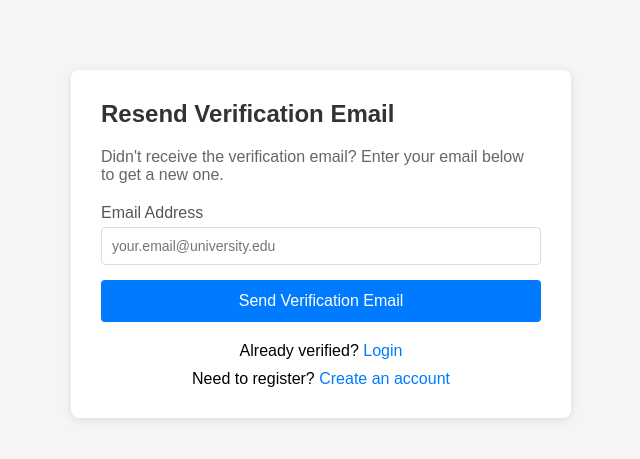
After one commit to gcivil-nyu-org/team5-wed-fall25, a Django app: page /accounts/resend-verification/ in a window 1280 px wide. The commit adds this page. Shown: the top 459 px of the page, without its empty margins (319-959 px from the left). Run offline with Django 5.2, Linux system fonts and the light colour scheme.

Commit message:
feature: resend verification link

```diff
--- a/accounts/templates/accounts/login.html
+++ b/accounts/templates/accounts/login.html
@@ -47,4 +47,8 @@
 <p class="text-center" style="margin-top: 20px;">
     Don't have an account? <a href="{% url 'register' %}">Register</a>
 </p>
+
+<p class="text-center" style="margin-top: 10px;">
+    Email not verified? <a href="{% url 'resend_verification' %}">Resend verification email</a>
+</p>
 {% endblock %}
--- a/accounts/templates/accounts/register.html
+++ b/accounts/templates/accounts/register.html
@@ -95,4 +95,7 @@
 <p class="text-center" style="margin-top: 20px;">
     Already have an account? <a href="{% url 'login' %}">Login</a>  <!-- Change # to {% url 'login' %} -->
 </p>
+<p class="text-center" style="margin-top: 10px;">
+    Need to resend verification? <a href="{% url 'resend_verification' %}">Click here</a>
+</p>
 {% endblock %}
--- /dev/null
+++ b/accounts/templates/accounts/resend_verification.html
@@ -0,0 +1,30 @@
+{% extends 'accounts/base.html' %}
+
+{% block title %}Resend Verification - CampusNest{% endblock %}
+
+{% block content %}
+<h2>Resend Verification Email</h2>
+<p style="margin-bottom: 20px; color: #666;">
+	Didn't receive the verification email? Enter your email below to get a new one.
+</p>
+
+<form method="post">
+	{% csrf_token %}
+
+	<div class="form-group">
+		<label for="email">Email Address</label>
+		<input type="email" name="email" id="email" required placeholder="your.email@university.edu"
+			value="{{ initial_email }}">
+	</div>
+
+	<button type="submit">Send Verification Email</button>
+</form>
+
+<p class="text-center" style="margin-top: 20px;">
+	Already verified? <a href="{% url 'login' %}">Login</a>
+</p>
+
+<p class="text-center" style="margin-top: 10px;">
+	Need to register? <a href="{% url 'register' %}">Create an account</a>
+</p>
+{% endblock %}
--- a/accounts/urls.py
+++ b/accounts/urls.py
@@ -8,9 +8,10 @@ def accounts_home(request):
     return redirect('login')
 
 urlpatterns = [
-    path('', accounts_home, name='accounts_home'),  # ✅ /accounts/ → /accounts/login/
+    path('', accounts_home, name='accounts_home'),
     path('register/', views.register, name='register'),
     path('verify-email/<uidb64>/<token>/', views.verify_email, name='verify_email'),
+    path('resend-verification/', views.resend_verification, name='resend_verification'),
     path('login/', views.user_login, name='login'),
     path('logout/', views.user_logout, name='logout'),
 ]
--- a/accounts/views.py
+++ b/accounts/views.py
@@ -1,6 +1,7 @@
 from django.shortcuts import render, redirect
 from django.contrib import messages
-from django.contrib.auth import login
+from django.contrib.auth import login, authenticate, logout
+from django.contrib.auth.forms import AuthenticationForm
 from django.contrib.sites.shortcuts import get_current_site
 from django.template.loader import render_to_string
 from django.utils.http import urlsafe_base64_encode, urlsafe_base64_decode
@@ -8,7 +9,6 @@ from django.utils.encoding import force_bytes, force_str
 from django.core.mail import send_mail
 from django.contrib.auth.tokens import default_token_generator
 from django.conf import settings
-from django.contrib.auth import logout
 
 from .forms import RegistrationForm
 from .models import User
@@ -63,11 +63,12 @@ def register(request):
             )
 
             messages.success(request, 'Registration successful! Please check your email to verify your account.')
-            return redirect('register')  # Redirect back to registration page with success message
+            return redirect('register')
     else:
         form = RegistrationForm()
 
     return render(request, 'accounts/register.html', {'form': form})
+
 
 def verify_email(request, uidb64, token):
     """
@@ -85,13 +86,11 @@ def verify_email(request, uidb64, token):
         user.is_verified = True
         user.save()
         messages.success(request, 'Email verified successfully! You can now log in.')
-        return redirect('login')  # We'll create this later
+        return redirect('login')
     else:
         messages.error(request, 'Verification link is invalid or has expired.')
-        return redirect('register')
+        return redirect('resend_verification')
 
-from django.contrib.auth import authenticate, login as auth_login
-from django.contrib.auth.forms import AuthenticationForm
 
 def user_login(request):
     """
@@ -106,11 +105,14 @@ def user_login(request):
 
             if user is not None:
                 if user.is_verified:
-                    auth_login(request, user)
+                    login(request, user)
                     messages.success(request, f'Welcome back, {user.first_name}!')
                     return redirect('view_profile')
                 else:
                     messages.error(request, 'Please verify your email before logging in.')
+                    # Store email in session for resend page
+                    request.session['unverified_email'] = user.email
+                    return redirect('resend_verification')
             else:
                 messages.error(request, 'Invalid email or password.')
     else:
@@ -126,3 +128,68 @@ def user_logout(request):
     logout(request)
     messages.success(request, 'You have been logged out successfully.')
     return redirect('login')
+
+
+def resend_verification(request):
+    """
+    Resend verification email to user
+    """
+    if request.method == 'POST':
+        email = request.POST.get('email')
+
+        try:
+            user = User.objects.get(email=email)
+
+            # Check if already verified
+            if user.is_verified:
+                messages.info(request, 'This email is already verified. You can log in.')
+                return redirect('login')
+
+            # Generate new verification token
+            token = default_token_generator.make_token(user)
+            uid = urlsafe_base64_encode(force_bytes(user.pk))
+
+            # Build verification URL
+            current_site = get_current_site(request)
+            verification_link = f"http://{current_site.domain}/accounts/verify-email/{uid}/{token}/"
+
+            # Send verification email
+            subject = 'Verify Your CampusNest Account'
+            message = f"""
+            Hi {user.first_name},
+
+            You requested a new verification link for your CampusNest account.
+
+            Please verify your email address by clicking the link below:
+
+            {verification_link}
+
+            This link will expire in 24 hours.
+
+            If you didn't request this, please ignore this email.
+
+            Best regards,
+            The CampusNest Team
+            """
+
+            send_mail(
+                subject,
+                message,
+                settings.DEFAULT_FROM_EMAIL,
+                [user.email],
+                fail_silently=False,
+            )
+
+            messages.success(request, 'Verification email sent! Please check your inbox.')
+            return redirect('resend_verification')
+
+        except User.DoesNotExist:
+            messages.error(request, 'No account found with this email address.')
+
+    # Pre-fill email if coming from login
+    initial_email = request.session.get('unverified_email', '')
+    if initial_email:
+        del request.session['unverified_email']
+
+    return render(request, 'accounts/resend_verification.html', {'initial_email': initial_email}
+                  )
```
Also changed, not shown: db.sqlite3. Lines whose indentation alone changed are shown as unchanged.
